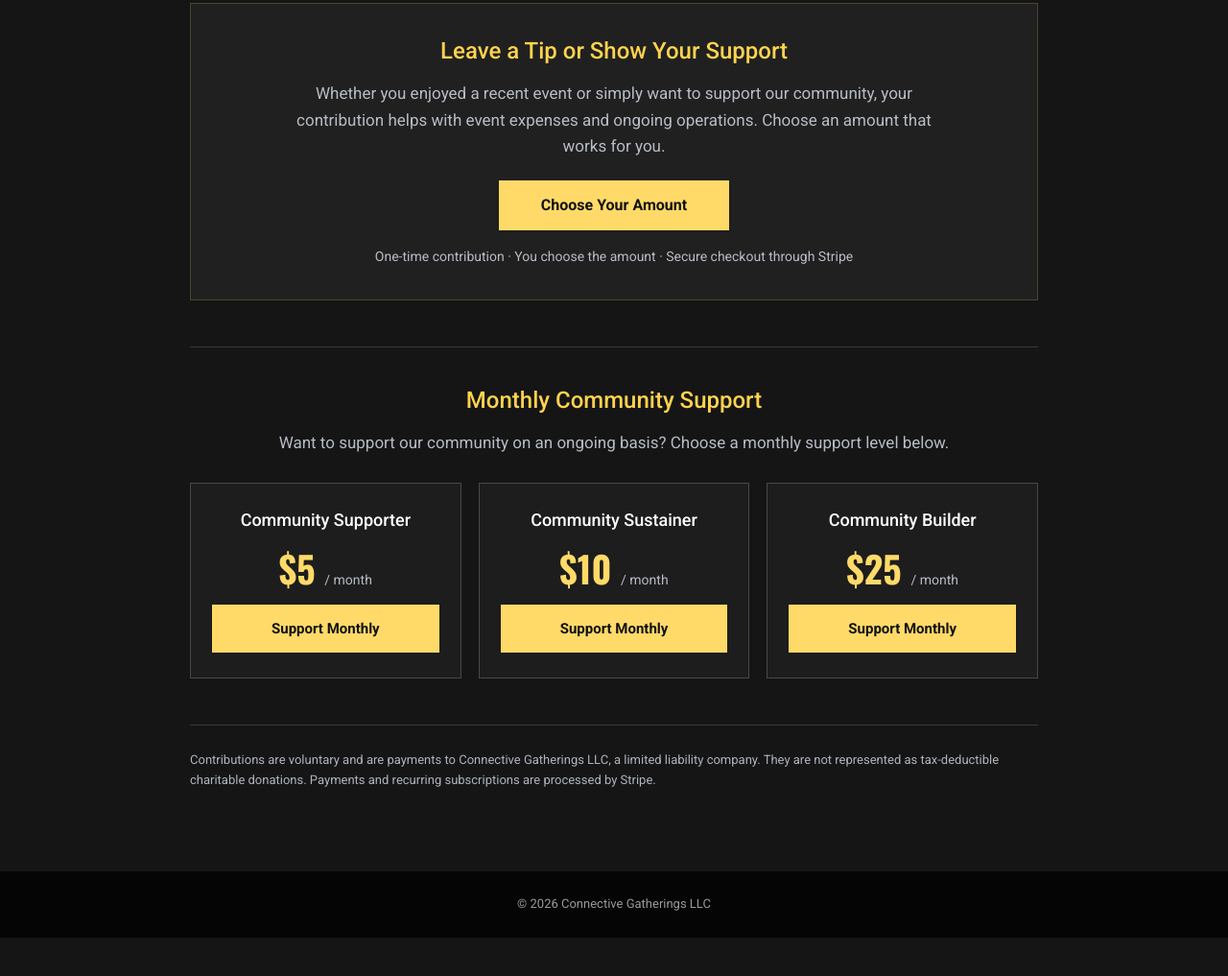
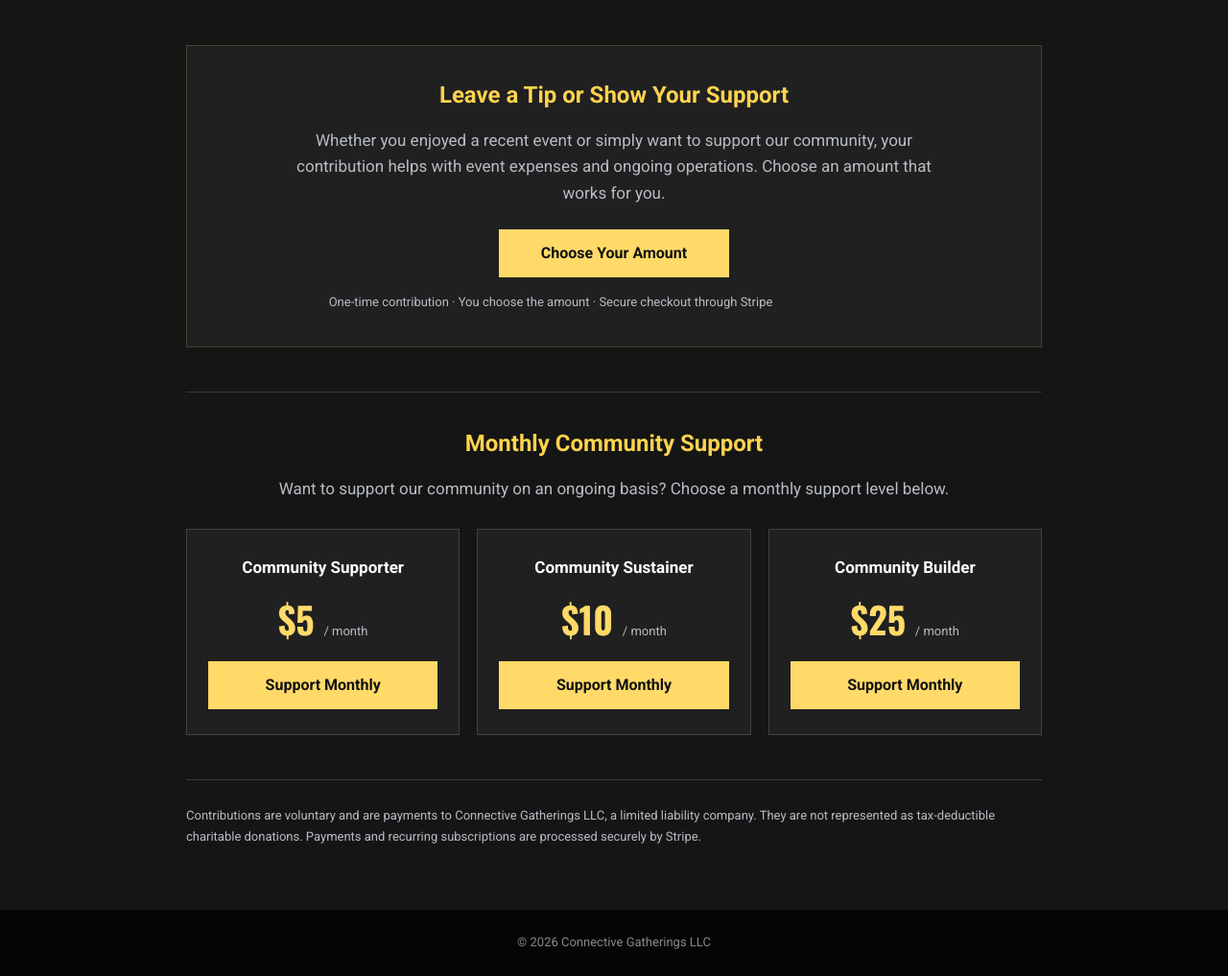
Before and after one commit to rayn1784/connective-gatherings-donate, a plain HTML site: page index.html in a window 1280 px wide. Shown: the part 309-1326 px from the top of the page at 96% size. Before the commit the page ends 1286 px from the top, so only its background shows below. Drawn offline with nearby package versions, Linux system fonts and the light colour scheme.

Commit message:
Updates to center the content on the page.

```diff
--- a/index.html
+++ b/index.html
@@ -1,58 +1,468 @@
+
 <!DOCTYPE html>
 <html lang="en">
 <head>
     <meta charset="UTF-8">
     <meta name="viewport" content="width=device-width, initial-scale=1.0">
-<meta name="description" content="Leave a tip or support Connective Gatherings LLC with a one-time contribution or monthly support.">
-<title>Support Connective Gatherings | Tips & Monthly Support</title>
+
+    <meta name="description"
+          content="Support Connective Gatherings LLC through optional one-time contributions or monthly community support.">
+
+    <title>Support Connective Gatherings</title>
+
     <style>
         @import url('https://fonts.googleapis.com/css2?family=Oswald:wght@600;700&family=Roboto:wght@400;500;700&display=swap');
-:root { --gold:#ffda68; --gold-heading:#ffd34e; --black:#151515; --top-black:#050505; --body-text:#b7bcc5; --hero-text:#353535; }
-* { box-sizing:border-box; }
-html,body { margin:0; min-height:100%; }
-body { min-height:100vh; display:flex; flex-direction:column; font-family:Roboto,Arial,sans-serif; background:var(--black); color:var(--body-text); font-size:17px; line-height:1.6; }
-.top-bar { height:24px; flex:none; background:var(--top-black); }
-.hero { background:var(--gold); color:var(--hero-text); }
-.hero-inner,.content-inner { width:min(100%,940px); margin:0 auto; padding-left:28px; padding-right:28px; }
-.hero-inner { padding-top:54px; padding-bottom:56px; }
-h1 { margin:0 0 18px; font:700 clamp(32px,4vw,44px)/1.15 Oswald,Arial,sans-serif; text-transform:uppercase; color:#050505; }
-.hero p { max-width:690px; margin:0; font-size:18px; }
-main { flex:1; width:100%; }
-.content-inner { padding-top:52px; padding-bottom:62px; }
-section { margin:0 0 48px; }
-h2 { color:var(--gold-heading); font-size:24px; font-weight:500; line-height:1.3; margin:0 0 15px; }
-p { margin:0 0 22px; }
-.one-time { text-align:center; padding:34px; border:1px solid #4a4430; background:#202020; }
-.one-time p:not(.note) { max-width:710px; margin-left:auto; margin-right:auto; }
-.button { display:inline-flex; justify-content:center; align-items:center; min-height:50px; padding:13px 24px; background:var(--gold); color:#111; text-decoration:none; font-size:16px; font-weight:700; text-align:center; transition:background .15s; }
-.button:hover,.button:focus-visible { background:var(--gold-heading); }
-.button:focus-visible { outline:3px solid #fff; outline-offset:3px; }
-.one-time .button { min-width:240px; }
-.note { color:#b7bcc5; font-size:14px; margin:16px 0 0; }
-.monthly { text-align:center; border-top:1px solid #393939; padding-top:40px; }
-.monthly > p { max-width:720px; margin-left:auto; margin-right:auto; }
-.tiers { display:grid; grid-template-columns:repeat(3,minmax(0,1fr)); gap:18px; margin-top:28px; }
-.tier { text-align:center; align-items:center; display:flex; flex-direction:column; gap:16px; min-width:0; padding:26px 22px; border:1px solid #484848; background:#1d1d1d; }
-.tier h3 { margin:0; font-size:18px; line-height:1.35; font-weight:500; color:#fff; }
-.price { font:700 38px/1.15 Oswald,Arial,sans-serif; color:var(--gold); }
-.price span { font:400 14px Roboto,Arial,sans-serif; color:var(--body-text); white-space:nowrap; }
-.tier .button { width:100%; margin-top:auto; font-size:15px; }
-.legal { padding-top:26px; border-top:1px solid #393939; font-size:13px; color:#aeb3bc; }
-footer { flex:none; padding:24px 20px; background:var(--top-black); color:#999; font-size:13px; text-align:center; }
-@media(max-width:760px) { .tiers { grid-template-columns:1fr; } .tier { gap:12px; } .hero-inner,.content-inner { padding-left:22px; padding-right:22px; } }
-@media(max-width:600px) { body { font-size:16px; } .hero-inner { padding-top:38px; padding-bottom:42px; } .hero p { font-size:16px; } .content-inner { padding-top:32px; padding-bottom:44px; } .one-time { padding:24px 20px; } h2 { font-size:22px; } .one-time .button { display:flex; width:100%; min-width:0; } .tier { padding:22px; } }
+
+        :root {
+            --gold: #ffda68;
+            --gold-heading: #ffd34e;
+            --black: #151515;
+            --top-black: #050505;
+            --body-text: #b7bcc5;
+            --hero-text: #353535;
+            --panel: #202020;
+            --border: #424242;
+        }
+
+        * {
+            box-sizing: border-box;
+        }
+
+        html, body {
+            margin: 0;
+            padding: 0;
+        }
+
+        body {
+            min-height: 100vh;
+            display: flex;
+            flex-direction: column;
+            font-family: "Roboto", Arial, sans-serif;
+            background: var(--black);
+            color: var(--body-text);
+            font-size: 16px;
+            line-height: 1.6;
+        }
+
+        /* TOP BAR */
+
+        .top-bar {
+            height: 32px;
+            flex-shrink: 0;
+            background: var(--top-black);
+        }
+
+        /* HERO */
+
+        .hero {
+            background: var(--gold);
+            color: var(--hero-text);
+        }
+
+        .hero-inner {
+            max-width: 940px;
+            margin: 0 auto;
+            padding: 55px 24px 60px;
+            text-align: center;
+        }
+
+        h1 {
+            margin: 0 0 22px;
+            font-family: "Oswald", Arial, sans-serif;
+            font-size: 42px;
+            line-height: 1.2;
+            font-weight: 700;
+            text-transform: uppercase;
+            color: var(--top-black);
+        }
+
+        .hero p {
+            max-width: 720px;
+            margin: 0 auto;
+            font-size: 17px;
+            line-height: 1.7;
+        }
+
+        /* MAIN CONTENT */
+
+        main {
+            flex: 1;
+            width: 100%;
+        }
+
+        .content-inner {
+            max-width: 940px;
+            margin: 0 auto;
+            padding: 50px 24px 65px;
+        }
+
+        h2 {
+            margin: 0 0 18px;
+            color: var(--gold-heading);
+            font-size: 24px;
+            font-weight: 700;
+            line-height: 1.3;
+        }
+
+        p {
+            margin: 0 0 22px;
+        }
+
+        /* BUTTONS */
+
+        .button {
+            display: inline-block;
+            padding: 14px 24px;
+            background: var(--gold);
+            color: #111;
+            text-decoration: none;
+            text-align: center;
+            font-size: 16px;
+            font-weight: 700;
+            line-height: 1.4;
+            border: none;
+            transition: background 0.2s ease;
+        }
+
+        .button:hover,
+        .button:focus-visible {
+            background: var(--gold-heading);
+        }
+
+        .button:focus-visible {
+            outline: 3px solid #fff;
+            outline-offset: 3px;
+        }
+
+        /* ONE-TIME SUPPORT */
+
+        .one-time-support {
+            padding: 36px 34px;
+            background: var(--panel);
+            border: 1px solid #48412d;
+            text-align: center;
+        }
+
+        .one-time-support p {
+            max-width: 690px;
+            margin: 0 auto 24px;
+            font-size: 17px;
+        }
+
+        .one-time-support .button {
+            min-width: 240px;
+        }
+
+        .support-note {
+            margin: 16px 0 0 !important;
+            font-size: 13px !important;
+            line-height: 1.5;
+        }
+
+        /* SECTION DIVIDER */
+
+        .section-divider {
+            height: 1px;
+            margin: 46px 0 38px;
+            background: #383838;
+            border: none;
+        }
+
+        /* MONTHLY SUPPORT */
+
+        .monthly-support {
+            text-align: center;
+        }
+
+        .monthly-intro {
+            max-width: 720px;
+            margin: 0 auto 28px;
+            font-size: 17px;
+        }
+
+        .support-grid {
+            display: grid;
+            grid-template-columns: repeat(3, minmax(0, 1fr));
+            gap: 18px;
+        }
+
+        .support-card {
+            display: flex;
+            flex-direction: column;
+            align-items: center;
+            padding: 26px 22px;
+            background: var(--panel);
+            border: 1px solid var(--border);
+            text-align: center;
+        }
+
+        .support-card h3 {
+            margin: 0 0 18px;
+            color: #fff;
+            font-size: 17px;
+            font-weight: 700;
+        }
+
+        .support-price {
+            margin: 0 0 20px;
+            color: var(--gold);
+            font-family: "Oswald", Arial, sans-serif;
+            font-size: 38px;
+            font-weight: 700;
+            line-height: 1.2;
+        }
+
+        .support-price span {
+            color: var(--body-text);
+            font-family: "Roboto", Arial, sans-serif;
+            font-size: 13px;
+            font-weight: 400;
+        }
+
+        .support-card .button {
+            width: 100%;
+            margin-top: auto;
+        }
+
+        /* DISCLOSURE */
+
+        .disclosure {
+            margin-top: 46px;
+            padding-top: 26px;
+            border-top: 1px solid #383838;
+        }
+
+        .disclosure p {
+            margin: 0;
+            font-size: 13px;
+            line-height: 1.7;
+        }
+
+        /* FOOTER */
+
+        footer {
+            background: var(--top-black);
+            color: #888;
+            text-align: center;
+            padding: 24px 20px;
+            font-size: 13px;
+        }
+
+        /* TABLET */
+
+        @media (max-width: 760px) {
+            .support-grid {
+                grid-template-columns: 1fr;
+                max-width: 480px;
+                margin: 0 auto;
+            }
+
+            .support-card {
+                padding: 28px 24px;
+            }
+        }
+
+        /* MOBILE */
+
+        @media (max-width: 600px) {
+            .hero-inner {
+                padding: 40px 22px 45px;
+            }
+
+            h1 {
+                font-size: 32px;
+            }
+
+            .hero p {
+                font-size: 16px;
+            }
+
+            .content-inner {
+                padding: 36px 20px 50px;
+            }
+
+            h2 {
+                font-size: 22px;
+            }
+
+            .one-time-support {
+                padding: 30px 20px;
+            }
+
+            .one-time-support p,
+            .monthly-intro {
+                font-size: 16px;
+            }
+
+            .button {
+                display: block;
+                width: 100%;
+                min-width: 0 !important;
+            }
+
+            .section-divider {
+                margin: 38px 0 32px;
+            }
+        }
     </style>
 </head>
+
 <body>
+
     <div class="top-bar"></div>
-<header class="hero"><div class="hero-inner"><h1>Support Connective Gatherings</h1><p>Enjoyed an event? Help us continue bringing people together and creating opportunities for connection in our community.</p></div></header>
-<main><div class="content-inner">
-<section class="one-time" aria-labelledby="one-time-heading"><h2 id="one-time-heading">Leave a Tip or Show Your Support</h2><p>Whether you enjoyed a recent event or simply want to support our community, your contribution helps with event expenses and ongoing operations. Choose an amount that works for you.</p><a class="button" href="https://buy.stripe.com/3cI5kF54ddf60odfIg5AQ01">Choose Your Amount</a><p class="note">One-time contribution · You choose the amount · Secure checkout through Stripe</p></section>
-<section class="monthly" aria-labelledby="monthly-heading"><h2 id="monthly-heading">Monthly Community Support</h2><p>Want to support our community on an ongoing basis? Choose a monthly support level below.</p><div class="tiers">
-<div class="tier"><h3>Community Supporter</h3><div class="price">$5 <span>/ month</span></div><a class="button" href="https://buy.stripe.com/9B68wR7cl0sk4Et9jS5AQ00">Support Monthly</a></div>
-<div class="tier"><h3>Community Sustainer</h3><div class="price">$10 <span>/ month</span></div><a class="button" href="https://buy.stripe.com/bJefZj9kt7UMc6V67G5AQ03">Support Monthly</a></div>
-<div class="tier"><h3>Community Builder</h3><div class="price">$25 <span>/ month</span></div><a class="button" href="https://buy.stripe.com/5kQ9AV68hcb2c6VanW5AQ04">Support Monthly</a></div>
-</div></section>
-<p class="legal">Contributions are voluntary and are payments to Connective Gatherings LLC, a limited liability company. They are not represented as tax-deductible charitable donations. Payments and recurring subscriptions are processed by Stripe.</p>
-</div></main><footer>&copy; 2026 Connective Gatherings LLC</footer>
-</body></html>
+
+    <!-- HERO -->
+
+    <header class="hero">
+        <div class="hero-inner">
+
+            <h1>Support Connective Gatherings</h1>
+
+            <p>
+                Great communities are built through shared
+                experiences and meaningful connections.
+                Your support helps Connective Gatherings
+                bring people together, create welcoming events,
+                and make lasting friendships possible.
+            </p>
+
+        </div>
+    </header>
+
+    <!-- MAIN CONTENT -->
+
+    <main>
+        <div class="content-inner">
+
+            <!-- ONE-TIME SUPPORT -->
+
+            <section class="one-time-support">
+
+                <h2>Leave a Tip or Show Your Support</h2>
+
+                <p>
+                    Whether you enjoyed a recent event or simply
+                    want to support our community, your contribution
+                    helps with event expenses and ongoing operations.
+                    Choose an amount that works for you.
+                </p>
+
+                <a
+                    class="button"
+                    href="https://buy.stripe.com/3cI5kF54ddf60odfIg5AQ01"
+                    target="_blank"
+                    rel="noopener noreferrer">
+                    Choose Your Amount
+                </a>
+
+                <p class="support-note">
+                    One-time contribution &middot;
+                    You choose the amount &middot;
+                    Secure checkout through Stripe
+                </p>
+
+            </section>
+
+            <hr class="section-divider">
+
+            <!-- MONTHLY SUPPORT -->
+
+            <section class="monthly-support">
+
+                <h2>Monthly Community Support</h2>
+
+                <p class="monthly-intro">
+                    Want to support our community on an ongoing basis?
+                    Choose a monthly support level below.
+                </p>
+
+                <div class="support-grid">
+
+                    <!-- COMMUNITY SUPPORTER -->
+
+                    <div class="support-card">
+
+                        <h3>Community Supporter</h3>
+
+                        <p class="support-price">
+                            $5 <span>/ month</span>
+                        </p>
+
+                        <a
+                            class="button"
+                            href="https://buy.stripe.com/9B68wR7cl0sk4Et9jS5AQ00"
+                            target="_blank"
+                            rel="noopener noreferrer">
+                            Support Monthly
+                        </a>
+
+                    </div>
+
+                    <!-- COMMUNITY SUSTAINER -->
+
+                    <div class="support-card">
+
+                        <h3>Community Sustainer</h3>
+
+                        <p class="support-price">
+                            $10 <span>/ month</span>
+                        </p>
+
+                        <a
+                            class="button"
+                            href="https://buy.stripe.com/bJefZj9kt7UMc6V67G5AQ03"
+                            target="_blank"
+                            rel="noopener noreferrer">
+                            Support Monthly
+                        </a>
+
+                    </div>
+
+                    <!-- COMMUNITY BUILDER -->
+
+                    <div class="support-card">
+
+                        <h3>Community Builder</h3>
+
+                        <p class="support-price">
+                            $25 <span>/ month</span>
+                        </p>
+
+                        <a
+                            class="button"
+                            href="https://buy.stripe.com/5kQ9AV68hcb2c6VanW5AQ04"
+                            target="_blank"
+                            rel="noopener noreferrer">
+                            Support Monthly
+                        </a>
+
+                    </div>
+
+                </div>
+
+            </section>
+
+            <!-- DISCLOSURE -->
+
+            <section class="disclosure">
+                <p>
+                    Contributions are voluntary and are payments
+                    to Connective Gatherings LLC, a limited
+                    liability company. They are not represented
+                    as tax-deductible charitable donations.
+                    Payments and recurring subscriptions are
+                    processed securely by Stripe.
+                </p>
+            </section>
+
+        </div>
+    </main>
+
+    <!-- FOOTER -->
+
+    <footer>
+        &copy; 2026 Connective Gatherings LLC
+    </footer>
+
+</body>
+</html>
```
Lines whose indentation alone changed are shown as unchanged.
